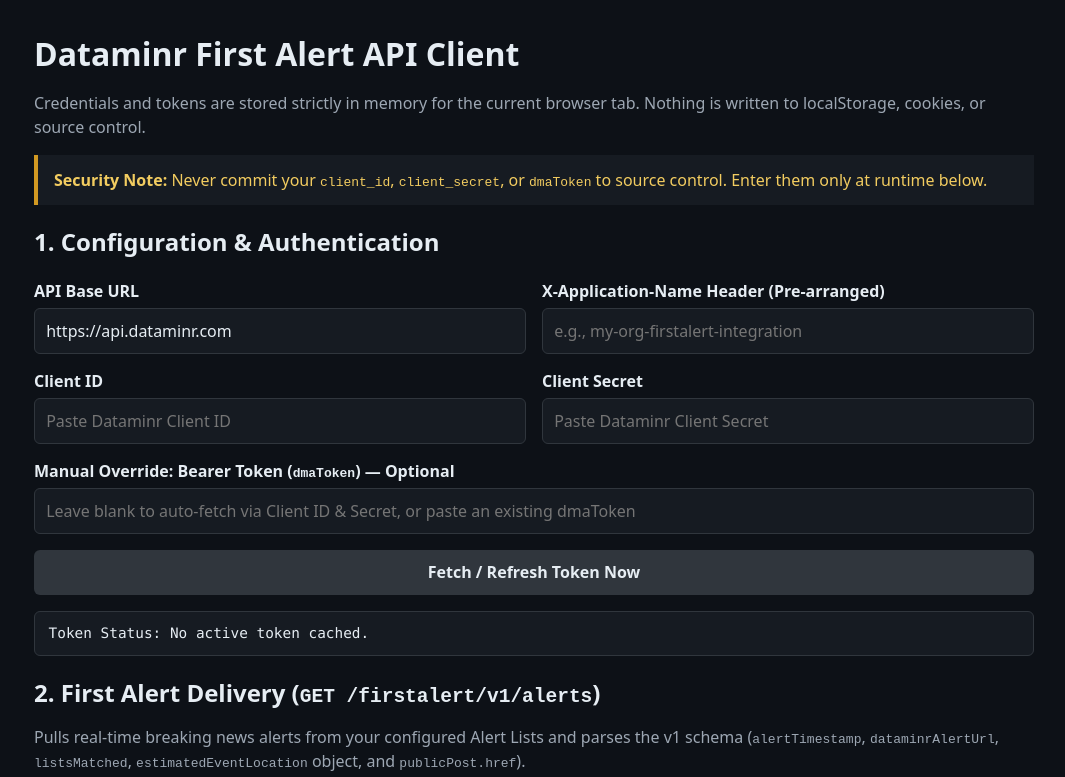
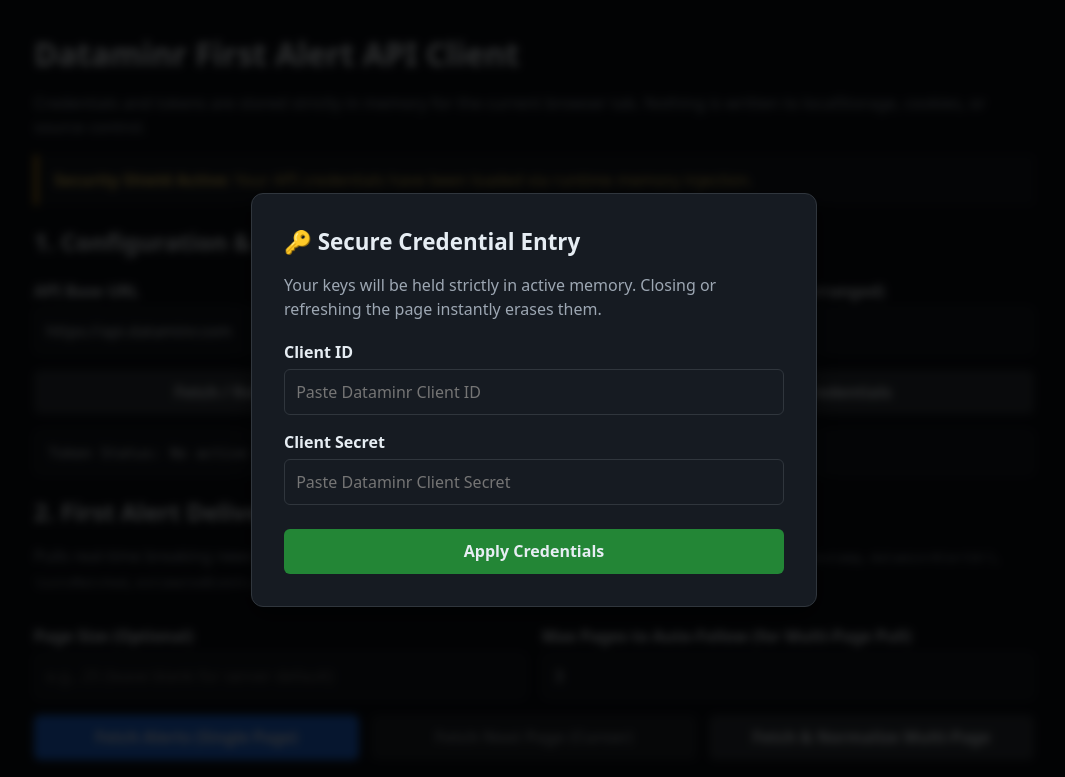
Before and after one commit to demetradrizis97/dataminr, a plain HTML site: page index.html in a window 1280 px wide. Shown: the top 777 px of the page, without its empty margins (106-1171 px from the left). Drawn offline with Linux system fonts and the light colour scheme.

Commit message:
Update index.html

```diff
--- a/index.html
+++ b/index.html
@@ -118,9 +118,80 @@
       white-space: pre-wrap;
       overflow-wrap: anywhere;
     }
+
+    /* Modal dialog styling */
+    .modal-backdrop {
+      display: flex;
+      position: fixed;
+      top: 0;
+      left: 0;
+      width: 100vw;
+      height: 100vh;
+      background: rgba(0, 0, 0, 0.8);
+      z-index: 1000;
+      justify-content: center;
+      align-items: center;
+      backdrop-filter: blur(4px);
+    }
+    .modal-content {
+      background: #161b22;
+      border: 1px solid #30363d;
+      border-radius: 12px;
+      padding: 2rem;
+      width: 90%;
+      max-width: 500px;
+      box-shadow: 0 8px 24px rgba(0, 0, 0, 0.5);
+    }
+    .modal-header {
+      font-size: 1.4rem;
+      font-weight: 700;
+      margin-bottom: 0.5rem;
+      display: flex;
+      align-items: center;
+      gap: 0.5rem;
+    }
+    .modal-footer {
+      display: flex;
+      gap: 0.75rem;
+      margin-top: 1.5rem;
+    }
+    .modal-footer button {
+      margin-top: 0;
+    }
   </style>
 </head>
 <body>
+
+  <!-- Secure Runtime Credentials Modal -->
+  <div id="credModal" class="modal-backdrop">
+    <div class="modal-content">
+      <div class="modal-header">🔑 Secure Credential Entry</div>
+      <p class="note" style="margin-bottom: 1.25rem;">
+        Your keys will be held strictly in active memory. Closing or refreshing the page instantly erases them.
+      </p>
+
+      <label for="modalClientId">Client ID</label>
+      <input
+        id="modalClientId"
+        type="text"
+        placeholder="Paste Dataminr Client ID"
+        autocomplete="off"
+      />
+
+      <label for="modalClientSecret">Client Secret</label>
+      <input
+        id="modalClientSecret"
+        type="password"
+        placeholder="Paste Dataminr Client Secret"
+        autocomplete="off"
+      />
+
+      <div class="modal-footer">
+        <button id="saveCredsBtn" type="button">Apply Credentials</button>
+      </div>
+    </div>
+  </div>
+
   <h1>Dataminr First Alert API Client</h1>
   <p class="note">
     Credentials and tokens are stored strictly in memory for the current browser tab.
@@ -128,7 +199,7 @@
   </p>
 
   <div class="warning">
-    <strong>Security Note:</strong> Never commit your <code>client_id</code>, <code>client_secret</code>, or <code>dmaToken</code> to source control. Enter them only at runtime below.
+    <strong>Security Shield Active:</strong> Your API credentials have been loaded via runtime memory injection.
   </div>
 
   <h2>1. Configuration &amp; Authentication</h2>
@@ -154,37 +225,9 @@
     </div>
   </div>
 
-  <div class="grid-2">
-    <div>
-      <label for="clientId">Client ID</label>
-      <input
-        id="clientId"
-        type="text"
-        placeholder="Paste Dataminr Client ID"
-        autocomplete="off"
-      />
-    </div>
-    <div>
-      <label for="clientSecret">Client Secret</label>
-      <input
-        id="clientSecret"
-        type="password"
-        placeholder="Paste Dataminr Client Secret"
-        autocomplete="off"
-      />
-    </div>
-  </div>
-
-  <label for="manualToken">Manual Override: Bearer Token (<code>dmaToken</code>) — Optional</label>
-  <input
-    id="manualToken"
-    type="password"
-    placeholder="Leave blank to auto-fetch via Client ID & Secret, or paste an existing dmaToken"
-    autocomplete="off"
-  />
-
   <div class="btn-row">
     <button id="authButton" class="neutral" type="button">Fetch / Refresh Token Now</button>
+    <button id="changeCredsBtn" class="neutral" type="button">Change / View Credentials</button>
   </div>
   <div id="tokenStatus">Token Status: No active token cached.</div>
 
@@ -260,15 +303,21 @@
   <script>
     const REFRESH_BUFFER_MS = 5 * 60 * 1000;
 
+    // Secure runtime-only variable storage
+    let inMemoryClientId = "";
+    let inMemoryClientSecret = "";
     let cachedToken = null;
     let tokenExpireEpochMs = 0;
     let currentNextPageUrl = null;
 
+    const credModal = document.getElementById("credModal");
+    const modalClientId = document.getElementById("modalClientId");
+    const modalClientSecret = document.getElementById("modalClientSecret");
+    const saveCredsBtn = document.getElementById("saveCredsBtn");
+    const changeCredsBtn = document.getElementById("changeCredsBtn");
+
     const baseUrlInput = document.getElementById("baseUrl");
     const appNameInput = document.getElementById("appName");
-    const clientIdInput = document.getElementById("clientId");
-    const clientSecretInput = document.getElementById("clientSecret");
-    const manualTokenInput = document.getElementById("manualToken");
     const authButton = document.getElementById("authButton");
     const tokenStatusOutput = document.getElementById("tokenStatus");
 
@@ -285,6 +334,26 @@
 
     const statusOutput = document.getElementById("status");
     const responseOutput = document.getElementById("response");
+
+    // Modal Control Functions
+    function showModal() {
+      modalClientId.value = inMemoryClientId;
+      modalClientSecret.value = inMemoryClientSecret;
+      credModal.style.display = "flex";
+    }
+
+    function hideModal() {
+      credModal.style.display = "none";
+    }
+
+    saveCredsBtn.addEventListener("click", () => {
+      inMemoryClientId = modalClientId.value.trim();
+      inMemoryClientSecret = modalClientSecret.value.trim();
+      hideModal();
+      updateTokenStatusDisplay();
+    });
+
+    changeCredsBtn.addEventListener("click", showModal);
 
     function getBaseUrl() {
       return baseUrlInput.value.trim().replace(/\/+$/, "");
@@ -311,13 +380,12 @@
     }
 
     function updateTokenStatusDisplay() {
-      const manual = manualTokenInput.value.trim();
-      if (manual) {
-        tokenStatusOutput.textContent = "Token Status: Using manual Bearer token override.";
+      if (!inMemoryClientId || !inMemoryClientSecret) {
+        tokenStatusOutput.textContent = "Token Status: Missing credentials. Click 'Change / View Credentials' to add them.";
         return;
       }
       if (!cachedToken) {
-        tokenStatusOutput.textContent = "Token Status: No active token cached.";
+        tokenStatusOutput.textContent = "Token Status: Credentials cached. Ready to fetch token.";
         return;
       }
       const expDate = new Date(tokenExpireEpochMs).toISOString();
@@ -327,12 +395,6 @@
     }
 
     async function fetchNewToken(force = false) {
-      const manual = manualTokenInput.value.trim();
-      if (manual && !force) {
-        updateTokenStatusDisplay();
-        return manual;
-      }
-
       if (
         !force &&
         cachedToken &&
@@ -343,22 +405,19 @@
       }
 
       const baseUrl = getBaseUrl();
-      const clientId = clientIdInput.value.trim();
-      const clientSecret = clientSecretInput.value.trim();
-
       if (!baseUrl) {
         throw new Error("Enter the API Base URL.");
       }
-      if (!clientId || !clientSecret) {
-        throw new Error("Enter both Client ID and Client Secret (or provide a Manual Bearer Token).");
+      if (!inMemoryClientId || !inMemoryClientSecret) {
+        showModal();
+        throw new Error("Please enter your Client ID and Client Secret in the secure pop-up dialog.");
       }
 
-      // Explicitly formatted endpoint utilizing the /auth path prefix group
       const tokenUrl = buildUrl(baseUrl, "/auth/v1/token");
       const formBody = new URLSearchParams({
         grant_type: "api_key",
-        client_id: clientId,
-        client_secret: clientSecret
+        client_id: inMemoryClientId,
+        client_secret: inMemoryClientSecret
       });
 
       const response = await fetch(tokenUrl, {
@@ -410,9 +469,8 @@
       if (
         response.status === 401 &&
         allowRetry401 &&
-        !manualTokenInput.value.trim() &&
-        clientIdInput.value.trim() &&
-        clientSecretInput.value.trim()
+        inMemoryClientId &&
+        inMemoryClientSecret
       ) {
         await fetchNewToken(true);
         return apiRequest(url, options, false);
```
